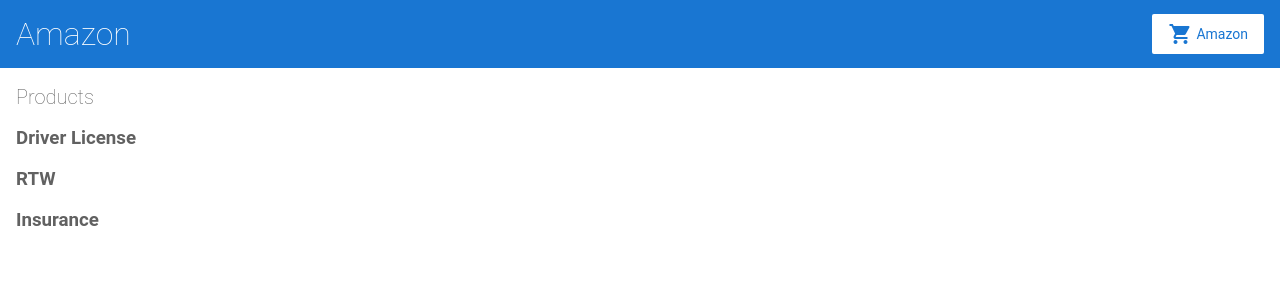
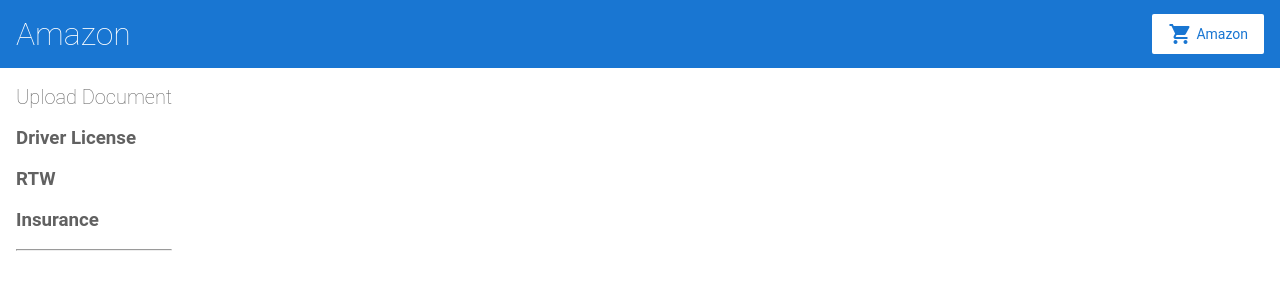
Before and after one commit to phedhong/hackthon-demo-202112, an Angular app: page / in a window 1280 px wide. Shown: the top 300 px of the page. Built offline with nearby package versions, Linux system fonts and the light colour scheme.

Commit message:
2 files modified, 4 added

```diff
--- a/src/app/app.module.ts
+++ b/src/app/app.module.ts
@@ -6,6 +6,7 @@
 import { AppComponent } from './app.component';
 import { TopBarComponent } from './top-bar/top-bar.component';
 import { ProductListComponent } from './product-list/product-list.component';
+import { ProductAlertsComponent } from './product-alerts/product-alerts.component';
 
 @NgModule({
   imports: [
@@ -18,7 +19,8 @@
   declarations: [
     AppComponent,
     TopBarComponent,
-    ProductListComponent
+    ProductListComponent,
+    ProductAlertsComponent
   ],
   bootstrap: [
     AppComponent
--- /dev/null
+++ b/src/app/product-alerts/product-alerts.component.html
@@ -0,0 +1 @@
+<p>product-alerts works!</p>
--- /dev/null
+++ b/src/app/product-alerts/product-alerts.component.ts
@@ -0,0 +1,15 @@
+import { Component, OnInit } from '@angular/core';
+
+@Component({
+  selector: 'app-product-alerts',
+  templateUrl: './product-alerts.component.html',
+  styleUrls: ['./product-alerts.component.css']
+})
+export class ProductAlertsComponent implements OnInit {
+
+  constructor() { }
+
+  ngOnInit(): void {
+  }
+
+}
--- a/src/app/product-list/product-list.component.html
+++ b/src/app/product-list/product-list.component.html
@@ -1,5 +1,7 @@
-<h2>Products</h2>
+<h2>Upload Document</h2>
 
 <div *ngFor="let product of products">
   <h3>{{ product.name }}</h3>
 </div>
+
+<hr _ngcontent-rmb-c319="" />
```
Also changed, not shown: src/app/product-alerts/product-alerts.component.css (added), 1 other file (tests, documents, lock files or other folders).
